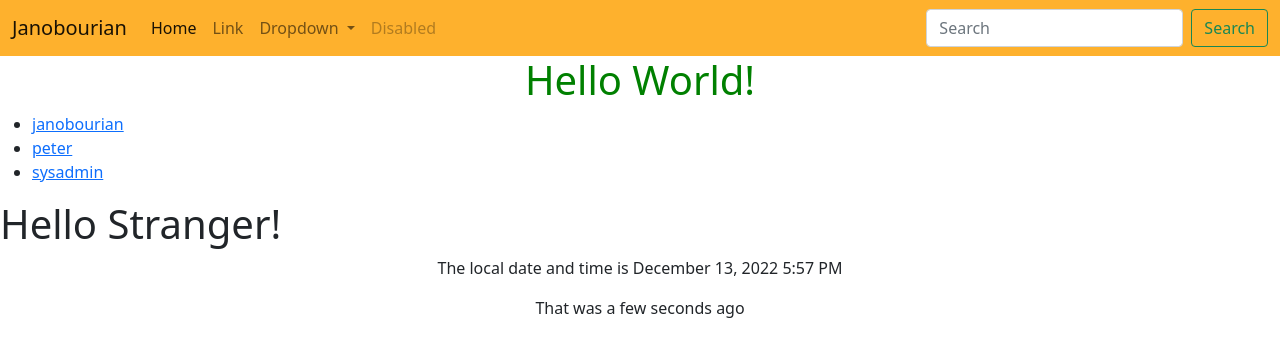
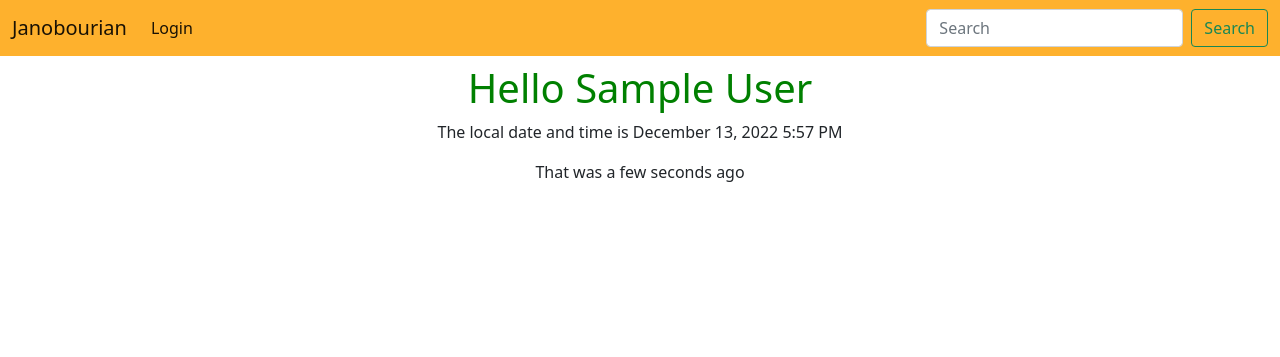
Before and after one commit to JanoBourian/TechnicalFlaskMoment, a Flask app: page /app/ in a window 1280 px wide. Shown: the top 357 px of the page. Run offline with Flask 3, Linux system fonts and the light colour scheme; the visitor is signed in with stand-in values (Sample User, id 1); parts of the project's set-up code (start-up, migrations or seed data) failed here and were passed over; some libraries are stand-ins or nearby versions.

Commit message:
Change: Little changes in frontend application

```diff
--- a/flasky/app/main/views.py
+++ b/flasky/app/main/views.py
@@ -8,14 +8,14 @@ from ..models import User
 # @main.route("/", methods=['GET'])
 @main.get("/")
 def index() -> str:
-    user_agent = request.headers.get("User-Agent")
-    response = make_response(
-        "<h1> Hello, Flask! Your User-Agent is: {}</h1>".format(user_agent)
-    )
-    response.set_cookie("answer", "42")
-    response.status_code = 200
-    data = [{"name": "janobourian"}, {"name": "peter"}, {"name": "sysadmin"}]
-    return render_template("index.html", data=data, datetime=datetime.utcnow())
+    # user_agent = request.headers.get("User-Agent")
+    # response = make_response(
+    #     "<h1> Hello, Flask! Your User-Agent is: {}</h1>".format(user_agent)
+    # )
+    # response.set_cookie("answer", "42")
+    # response.status_code = 200
+    # data = [{"name": "janobourian"}, {"name": "peter"}, {"name": "sysadmin"}]
+    return render_template("index.html", name=session.get("name", ""), datetime=datetime.utcnow())
 
 
 @main.route("/user/<name>", methods=["GET"])
--- a/flasky/app/templates/form.html
+++ b/flasky/app/templates/form.html
@@ -6,9 +6,12 @@ Form | Form
 
 {% block body %}
 
+<h1 class = "text-center mt-2">Login</h1>
+<!--
 {% if name %}
     <h1 class = "text-center mt-2"> {{name}} </h1>
 {% endif %}
+-->
 
 <!--
     <h1 class="text-center mt-2"> There is a Form </h1>
--- a/flasky/app/templates/index.html
+++ b/flasky/app/templates/index.html
@@ -6,7 +6,10 @@
 {% endblock %}
 
 {% block body %}
-{{macros.render_awesome_title("Hello World!")}}
+<!--
+{{macros.render_awesome_title("Welcome to the next software system!")}}
+-->
+<!--
 <ul>
     {% for d in data %}
         <li>
@@ -14,13 +17,13 @@
         </li>
     {% endfor %}
 </ul>
+-->
 
 <h1>
-    Hello
     {%if name %}
-        {{name}}!
+        {{macros.render_awesome_title(name)}}
     {% else %}
-        Stranger!
+        {{macros.render_awesome_title("Stranger")}}
     {% endif %}
 </h1>
 
--- a/flasky/app/templates/macros.html
+++ b/flasky/app/templates/macros.html
@@ -1,5 +1,5 @@
 {% macro render_awesome_title(information) %}
-    <h1 style="color:green;" class="text-center"> {{information}}</h1>
+    <h1 style="color:green;" class="text-center"> Hello {{information}}</h1>
 {% endmacro %}
 
 {% macro render_comment(comment)%}
--- a/flasky/app/templates/navbar.html
+++ b/flasky/app/templates/navbar.html
@@ -1,14 +1,15 @@
 <nav class="navbar navbar-expand-lg navbar-light" style="background-color: #FEB12D;">
     <div class="container-fluid">
-      <a class="navbar-brand" href="#">Janobourian</a>
+      <a class="navbar-brand" href="{{url_for('.index')}}">Janobourian</a>
       <button class="navbar-toggler" type="button" data-bs-toggle="collapse" data-bs-target="#navbarSupportedContent" aria-controls="navbarSupportedContent" aria-expanded="false" aria-label="Toggle navigation">
         <span class="navbar-toggler-icon"></span>
       </button>
       <div class="collapse navbar-collapse" id="navbarSupportedContent">
         <ul class="navbar-nav me-auto mb-2 mb-lg-0">
           <li class="nav-item">
-            <a class="nav-link active" aria-current="page" href="#">Home</a>
+            <a class="nav-link active" aria-current="page" href="{{url_for('.user_form')}}">Login</a>
           </li>
+          <!--
           <li class="nav-item">
             <a class="nav-link" href="#">Link</a>
           </li>
@@ -26,6 +27,7 @@
           <li class="nav-item">
             <a class="nav-link disabled" href="#" tabindex="-1" aria-disabled="true">Disabled</a>
           </li>
+          -->
         </ul>
         <form class="d-flex">
           <input class="form-control me-2" type="search" placeholder="Search" aria-label="Search">
```
